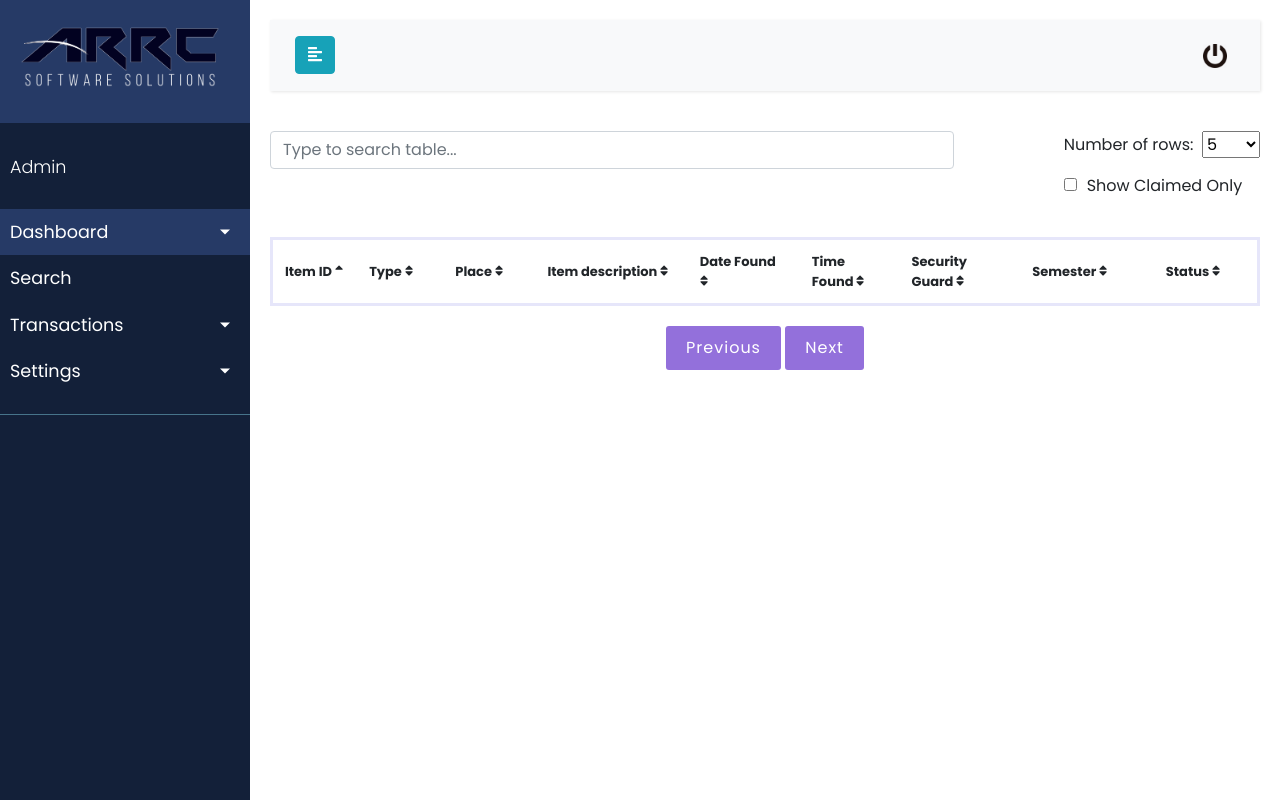
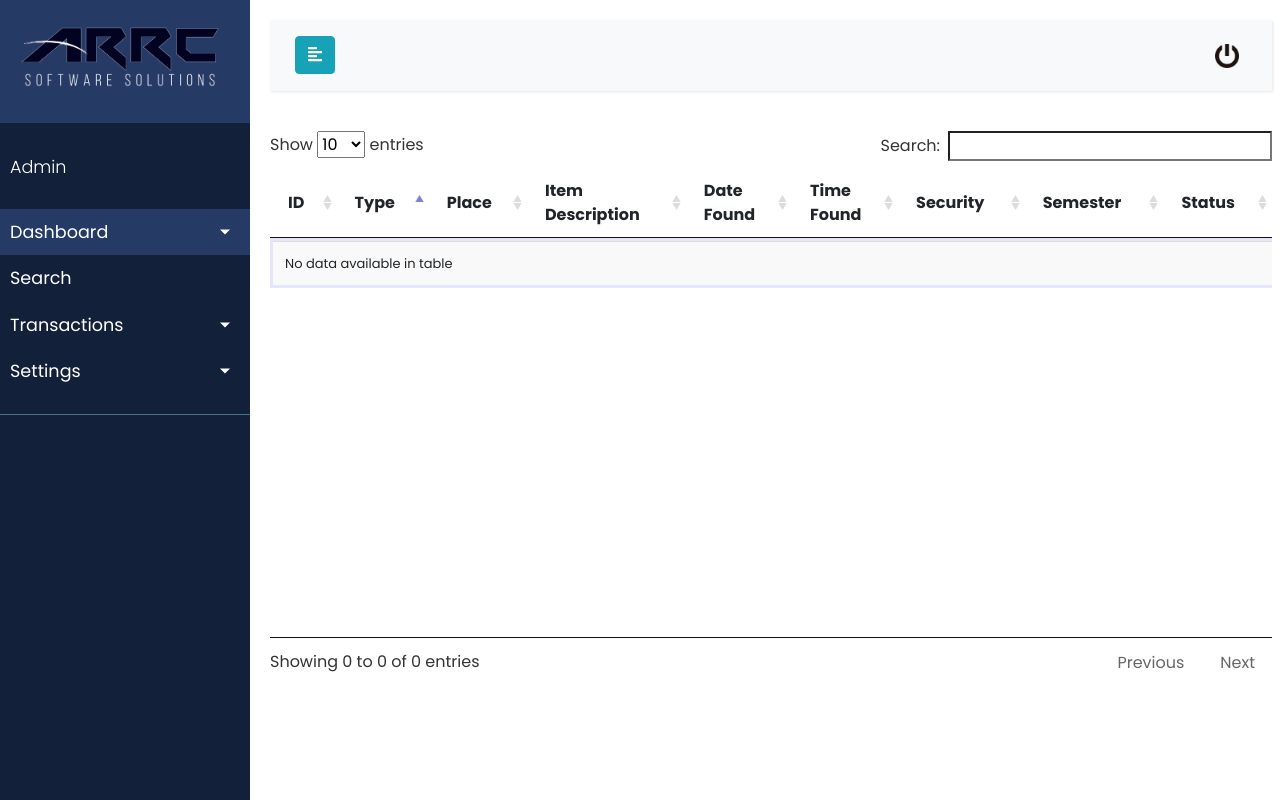
Before and after one commit to ARRC-Software-Solutions/ARRC-LOFS, a PHP site: page /search.php in a window 1280 px wide. Run offline with PHP 8.4, Linux system fonts and the light colour scheme; the visitor is signed in with stand-in values (Sample User, id 1); data that the repository does not hold is empty; some libraries are stand-ins or nearby versions.

Commit message:
added style table

```diff
--- a/ARRC_LAFS/ajaxfile.php
+++ b/ARRC_LAFS/ajaxfile.php
@@ -26,7 +26,7 @@ if($searchValue != ''){
 }
 
 ## Total number of records without filtering
-$sel = mysqli_query($conn,"select count(*) as allcount from tb_item");
+$sel = mysqli_query($conn,"SELECT count(*) as allcount from tb_item");
 $records = mysqli_fetch_assoc($sel);
 $totalRecords = $records['allcount'];
 
--- a/USER/ARRC_LAFS/search.php
+++ b/USER/ARRC_LAFS/search.php
@@ -6,6 +6,7 @@ if (!isset($_SESSION['loggedin'])) {
     header('Location: \MyProjects\ARCprojects\ARRCLogin\index.php');
     exit();
 }
+include 'config.php';
 
 
 ?>
@@ -19,6 +20,15 @@ if (!isset($_SESSION['loggedin'])) {
     <meta http-equiv="X-UA-Compatible" content="IE=edge">
 
     <title>LOFS</title>
+
+    <link rel= "stylesheet" type="text/css" href="DataTables/datatables.min.css" >
+
+    <script src="https://ajax.googleapis.com/ajax/libs/jquery/3.4.1/jquery.min.js"></script>
+
+    <link rel= "stylesheet" type="text/css" href="DataTables/datatables.min.js" >
+
+    <script type="text/javascript" src="https://cdn.datatables.net/v/dt/dt-1.10.20/datatables.min.js"></script>
+
     <link rel="stylesheet" href="https://use.fontawesome.com/releases/v5.3.1/css/all.css" integrity="sha384-mzrmE5qonljUremFsqc01SB46JvROS7bZs3IO2EmfFsd15uHvIt+Y8vEf7N7fWAU" crossorigin="anonymous">
     <!-- Bootstrap CSS CDN -->
     <link rel="stylesheet" href="https://stackpath.bootstrapcdn.com/bootstrap/4.1.0/css/bootstrap.min.css" integrity="sha384-9gVQ4dYFwwWSjIDZnLEWnxCjeSWFphJiwGPXr1jddIhOegiu1FwO5qRGvFXOdJZ4" crossorigin="anonymous">
@@ -151,166 +161,119 @@ if (!isset($_SESSION['loggedin'])) {
                     </div>
                 </div>
             </nav>
-            <!-- <div class="container"> -->
-                <div class="goleft">
-                <input type="search" class="form-control pull-right" style="width:200%; margin-bottom: 20%;" id="search" placeholder="Type to search table..."/>
-                </div>
-                <form method="post" action="search.php" id="form">
 
-                        <!-- Number of rows -->
-
-                    <div class="goright">
-
-                        <span class="paginationtextfield">Number of rows:</span>&nbsp;
-                        <select id="num_rows" name="num_rows">
-                            <?php
-                            $numrows_arr = array("5","10","25","50","100","250","500","1000");
-                            foreach($numrows_arr as $nrow){
-                                if(isset($_POST['num_rows']) && $_POST['num_rows'] == $nrow){
-                                    echo '<option value="'.$nrow.'" selected="selected">'.$nrow.'</option>';
-                                }else{
-                                    echo '<option value="'.$nrow.'">'.$nrow.'</option>';
-                                }
-                            }
-                            ?>
-                        </select>
-                        <div>
-
-                            <input style='margin-top: 20px; margin-right:10px' type="checkbox" autocomplete="off" id="read" name="checks" value="0" onchange="this.form.submit()" <?php if (isset($_POST['checks'])){echo "checked='checked'";} ?>/>Show Claimed Only
-                        </div>
-
-                    </div>
-
-                <div>
-                    <?php
-
-                    $conn = mysqli_connect("localhost", "root", "1234", "db_lafts");
-                    $sql = "SELECT COUNT(*) AS cntrows FROM tb_item";
-                    $output = mysqli_query($conn,$sql);
-                    $fetchresult = $output->fetch_assoc();
-                    $allcount = $fetchresult['cntrows'];
-
-                    if ($conn->connect_error) {
-                        die("Connection failed: " . $conn->connect_error);
-                    }
+            <!-- <form action='search.php' method='post'>
+            <div>
+                <input style='margin-top: 20px; margin-right:10px' type="checkbox" autocomplete="off" id="read" name="checks" value="0" onchange="this.form.submit()" <?php if (isset($_POST['checks'])){echo "checked='checked'";} ?>/>Show Claimed Only
+            </div>
 
 
-                    $row = 0;
-                    $rowperpage = 5;
 
-                    if(isset($_POST['num_rows'])){
-                        $rowperpage = intval($_POST['num_rows']);
+             </form> -->
+            <table id="myTable" class="display dataTable">
+            <thead>
+                <tr>
+                <th>Item ID</th>
+                <th>Type</th>
+                <th>Place</th>
+                <th>Item Description</th>
+                <th>Date Found</th>
+                <th>Time Found</th>
+                <th>Security</th>
+                <th>Semester</th>
+                <th>Status</th>
+                </tr>
+            </thead>
+            <script>
+                        $(document).ready(function(){
+                        var table =$('#myTable').DataTable({
+                            'processing': true,
+                            'serverSide': true,
+                            'serverMethod': 'POST',
+                            'idSrc' : "id",
+                            'info' : true,
+                            'ordering': true,
+                            'scrollY': "400px",
+                            'ajax': {
+                                'url':'ajaxfile.php',
+                                'dataSRC': ""
+                            },
 
-                    }
 
-                    if ($allcount < $rowperpage){
 
-                    }
-                     // Previous Button
-                     if(isset($_POST['but_prev'])){
-                        $row = intval($_POST['row']);
+                            'columns': [
 
-                        $row -= $rowperpage;
+                                { sTitle: "ID", data: 'item_ID' },
+                                { data: 'item_Type' },
+                                { data: 'item_place' },
+                                { data: 'item_desc' },
+                                { data: 'item_dateFound' },
+                                { data: 'item_timeFound' },
 
-                        if( $row < 0 ){
-                            $row = 0;
-                        }
+                                { data: 'item_security' },
+                                { data: 'item_semester' },
 
-                    }
+                                { data: 'item_status', mRender: function(data, type, row){
+                                    return (data == 1) ? "Claimed" : "Unclaimed";
+                                }},
 
-                    // Next Button
-                    if(isset($_POST['but_next'])){
 
-                            $row = intval($_POST['row']);
-                            $allcount = $_POST['allcount'];
-                            $val = $row + $rowperpage;
-                            if( $val < $allcount ){
-                                $row = $val;
-                            }
 
-                    }
-                    $columns = array('item_ID','item_Type','item_place', 'item_desc', 'item_dateFound', 'item_timeFound', 'item_security', 'item_semester', 'item_status');
+                                ],
 
-                    // Only get the column if it exists in the above columns array, if it doesn't exist the database table will be sorted by the first item in the columns array.
-                    $column = isset($_GET['column']) && in_array($_GET['column'], $columns) ? $_GET['column'] : $columns[0];
-                    $sort_order = isset($_GET['order']) && strtolower($_GET['order']) == 'desc' ? 'DESC' : 'ASC';
 
-                    $sql_query = "SELECT * FROM tb_item";
+                                "order": [[1, 'asc']]
 
-                    if (empty($_POST['checks'])){
-                        $sql_query .= " WHERE item_status = 0 ";
-                    }else{
+                        });
 
-                        $sql_query .= " WHERE item_status = 1 ";
-                    }
 
-                    if ($result = $conn->query($sql_query . " ORDER BY " .  $column . ' ' . $sort_order . " LIMIT $row, " . $rowperpage)) {
-                        // Some variables we need for the table.
+                        $(document).ready(function($) {
 
-                        $up_or_down = str_replace(array('ASC','DESC'), array('up','down'), $sort_order);
-                        $asc_or_desc = $sort_order == 'ASC' ? 'desc' : 'asc';
-                        $add_class = ' class="highlight"';
+                            $('a.toggle-vis').on( 'click', function (e) {
+                                e.preventDefault();
 
-                        $res = true;
+                                // Get the column API object
+                                var column = table.column( $(this).attr('data-column') );
 
-                    ?>
+                                // Toggle the visibility
+                                column.visible( ! column.visible() );
+                            } );
+                            $('#myTable').on('click', 'tr', function ()
+                            {
+                                // var id = table.row( this ).data().id;
+                                var rows = table.rows(this).indexes();
+                                var selectedData = table.cell(rows, 0).data();
 
-                    <table class="table-responsive-sm" id="myTable">
-                        <thead>
-                        <tr>
-                            <th><a href="search.php?column=item_ID&order=<?php echo $asc_or_desc; ?>">Item ID <i class="fas fa-sort<?php echo $column == 'item_ID' ? '-' . $up_or_down : ''; ?>"></i></a></th>
-                            <th><a href="search.php?column=item_Type&order=<?php echo $asc_or_desc; ?>">Type <i class="fas fa-sort<?php echo $column == 'item_Type' ? '-' . $up_or_down : ''; ?>"></i></a></th>
-                            <th><a href="search.php?column=item_place&order=<?php echo $asc_or_desc; ?>">Place <i class="fas fa-sort<?php echo $column == 'item_place' ? '-' . $up_or_down : ''; ?>"></i></a></th>
-                            <th><a href="search.php?column=item_desc&order=<?php echo $asc_or_desc; ?>">Item description <i class="fas fa-sort<?php echo $column == 'item_desc' ? '-' . $up_or_down : ''; ?>"></i></a></th>
-                            <th style="padding-right:20px"><a href="search.php?column=item_dateFound&order=<?php echo $asc_or_desc; ?>">Date Found <i class="fas fa-sort<?php echo $column == 'item_dateFound' ? '-' . $up_or_down : ''; ?>"></i></a></th>
-                            <th><a href="search.php?column=item_timeFound&order=<?php echo $asc_or_desc; ?>">Time Found <i class="fas fa-sort<?php echo $column == 'item_timeFound' ? '-' . $up_or_down : ''; ?>"></i></a></th>
-                            <th><a href="search.php?column=item_security&order=<?php echo $asc_or_desc; ?>">Security Guard <i class="fas fa-sort<?php echo $column == 'item_security' ? '-' . $up_or_down : ''; ?>"></i></a></th>
-                            <th><a href="search.php?column=item_semester&order=<?php echo $asc_or_desc; ?>">Semester <i class="fas fa-sort<?php echo $column == 'item_semester' ? '-' . $up_or_down : ''; ?>"></i></a></th>
-                            <th><a href="search.php?column=item_status&order=<?php echo $asc_or_desc; ?>">Status <i class="fas fa-sort<?php echo $column == 'item_status' ? '-' . $up_or_down : ''; ?>"></i></a></th>
-                        </tr>
-                        </thead>
-                        <?php while ($row = $result->fetch_assoc()): ?>
-                        <tbody>
-                        <tr data-href='claim_record.php?item_ID=<?php $_SESSION['itemID'] = $row['item_ID']; echo $_SESSION['itemID']?>'>
-                            <td<?php echo $column == 'item_ID' ? $add_class : ''; ?>><?php echo $row['item_ID']; ?></td>
-                            <td<?php echo $column == 'item_Type' ? $add_class : ''; ?>><?php echo $row['item_Type']; ?></td>
-                            <td<?php echo $column == 'item_place' ? $add_class : ''; ?>><?php echo $row['item_place']; ?></td>
-                            <td<?php echo $column == 'item_desc' ? $add_class : ''; ?>><?php echo $row['item_desc']; ?></td>
-                            <td<?php echo $column == 'item_dateFound' ? $add_class : ''; ?>><?php echo $row['item_dateFound']; ?></td>
-                            <td<?php echo $column == 'item_timeFound' ? $add_class : ''; ?>><?php echo $row['item_timeFound']; ?></td>
-                            <td<?php echo $column == 'item_security' ? $add_class : ''; ?>><?php echo $row['item_security']; ?></td>
-                            <td<?php echo $column == 'item_semester' ? $add_class : ''; ?>><?php echo $row['item_semester']; ?></td>
-                            <td<?php echo $column == 'item_status' ? $add_class : ''; ?>><?php if ($row['item_status'] == 0){$res = false; echo '<p style="color:red">';}else{$res=true; echo '<p style="color:blue">';}echo $converted_res = $res ? 'Claimed' : 'Unclaimed';?></td>
-                        </tr>
-                        </tbody>
-                        <?php endwhile; ?>
-                    </table>
-                </div>
-                <div style="margin-top:20px" id="div_pagination">
-                        <input type="hidden" name="row" value="<?php echo $row; ?>">
-                        <input type="hidden" name="allcount" value="<?php echo $allcount; ?>">
-                        <input type="submit" class="button" name="but_prev" value="Previous">
-                        <input type="submit" class="button" name="but_next" id="nxt" value="Next">
-                </div>
-                </form>
-        </div>
-    </div>
+                                console.log( selectedData);
+                                //alert('Clicked row id '+id );
+                                // 'this' refers to the current <td>, if you need information out of it
+                                document.location.href = "claim_record.php?item_ID=" + selectedData;
+                                //window.open('claim_record.php');
+                            });
+
+                        });
+                        });
+                    </script>
+                </table>
+
+
 
     <!-- jQuery CDN - Slim version (=without AJAX) -->
-    <script src="https://code.jquery.com/jquery-3.4.1.slim.min.js" integrity="sha256-pasqAKBDmFT4eHoN2ndd6lN370kFiGUFyTiUHWhU7k8=" crossorigin="anonymous"></script>
+    <!-- <script src="https://code.jquery.com/jquery-3.4.1.slim.min.js" integrity="sha256-pasqAKBDmFT4eHoN2ndd6lN370kFiGUFyTiUHWhU7k8=" crossorigin="anonymous"></script> -->
     <!-- Popper.JS -->
     <script src="https://cdnjs.cloudflare.com/ajax/libs/popper.js/1.14.0/umd/popper.min.js" integrity="sha384-cs/chFZiN24E4KMATLdqdvsezGxaGsi4hLGOzlXwp5UZB1LY//20VyM2taTB4QvJ" crossorigin="anonymous"></script>
     <!-- Bootstrap JS -->
     <script src="https://stackpath.bootstrapcdn.com/bootstrap/4.1.0/js/bootstrap.min.js" integrity="sha384-uefMccjFJAIv6A+rW+L4AHf99KvxDjWSu1z9VI8SKNVmz4sk7buKt/6v9KI65qnm" crossorigin="anonymous"></script>
-    <script src="https://ajax.googleapis.com/ajax/libs/jquery/3.1.0/jquery.min.js"></script>
+
     <script src="js/sidebar.js"></script>
-    <script src="js/liveSearch.js"></script>
+    <!-- <script src="js/liveSearch.js"></script>
     <script src="js/searchLink.js"></script>
     <script src="js/numRows.js"></script>
+    <script src="js/dataSearch.js"></script> -->
 </body>
 
 </html>
 <?php
-	$result->free();
-}
+// 	$result->free();
+// }
 ?>
```
Also changed, not shown: ARRC_LAFS/search.php (+25 -2 lines).
